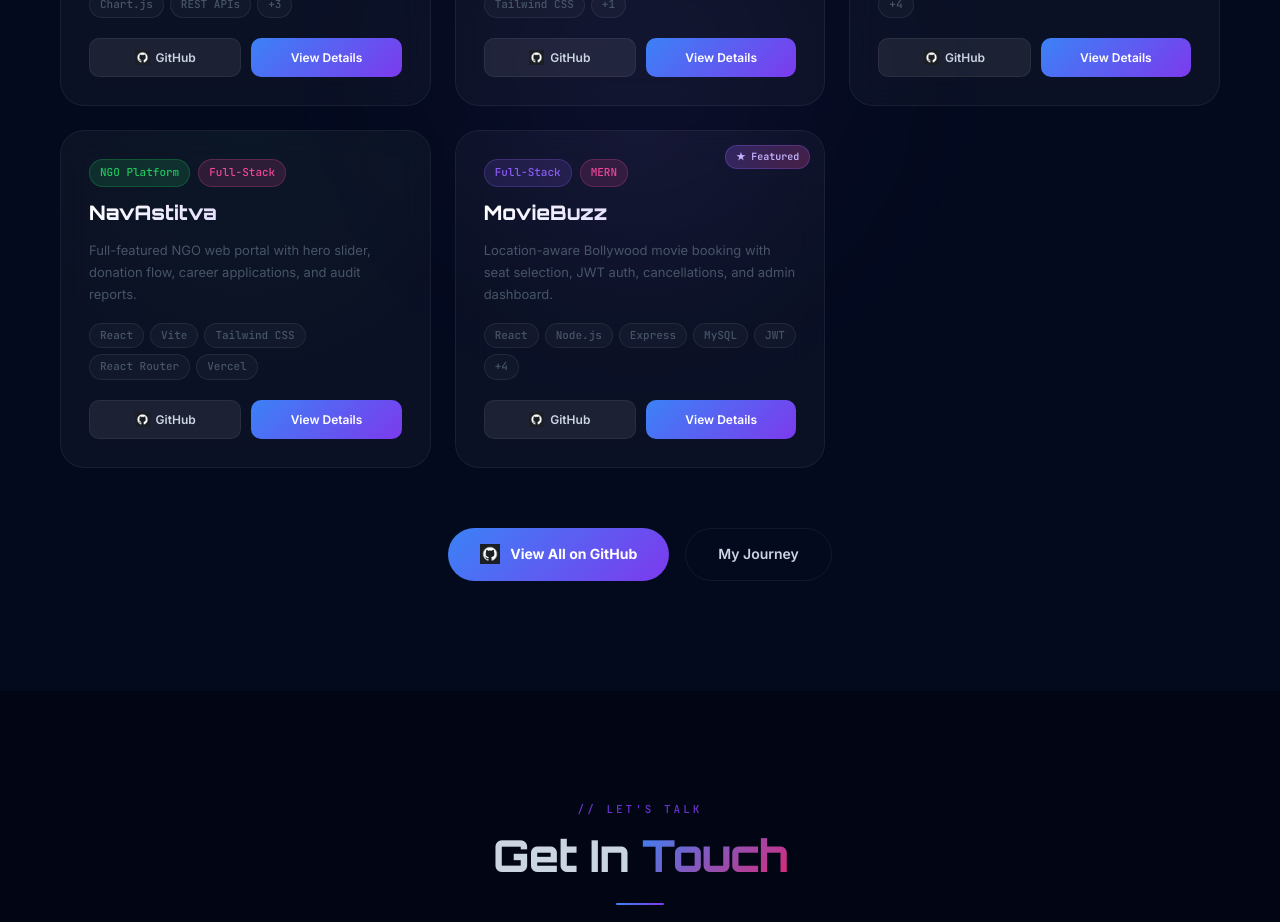
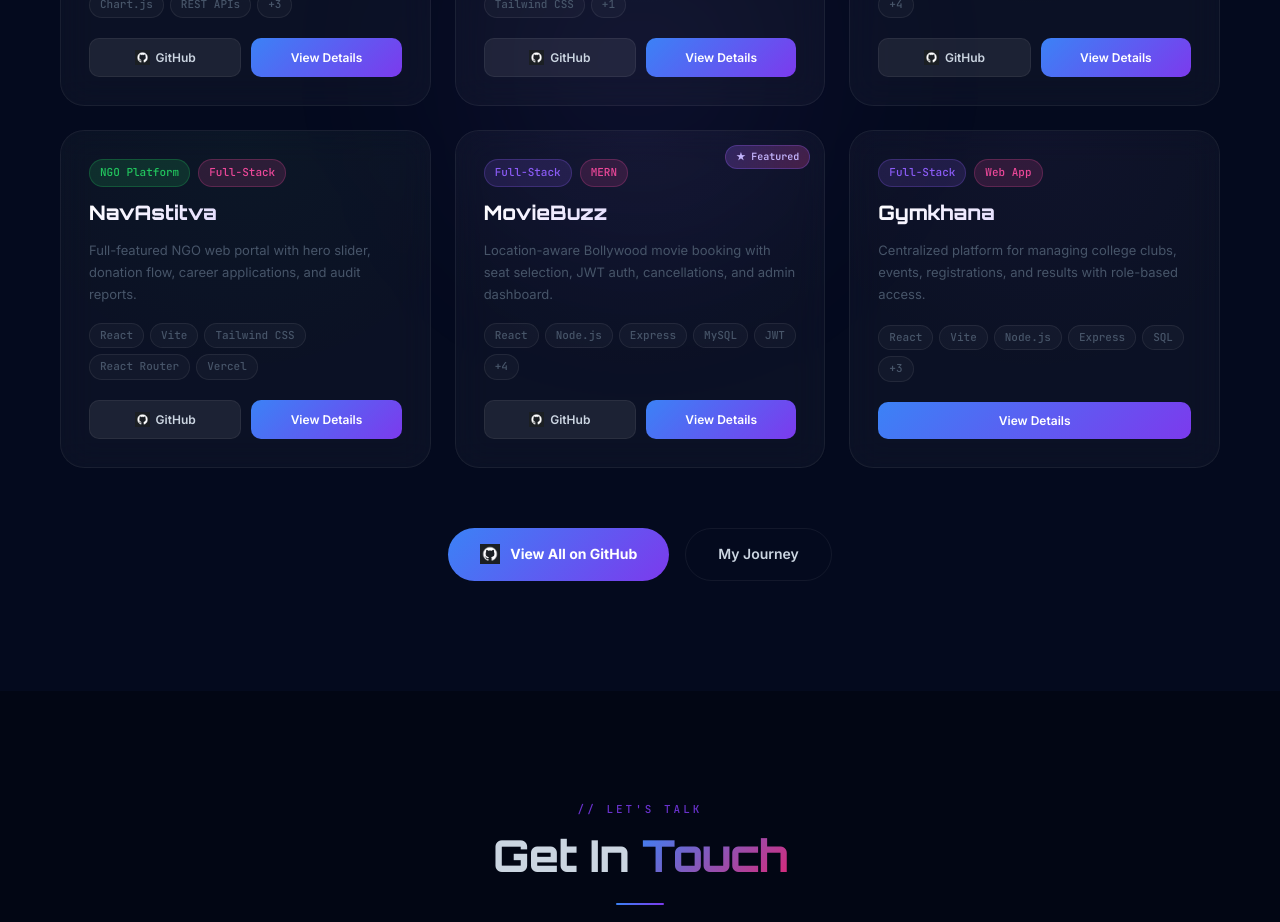
Before and after one commit to hck-anmol/Portfolio_Anmol, a React (Vite) app: page / in a window 1280 px wide. Shown: the part 2860-3782 px from the top of the page. Built offline with nearby package versions, Linux system fonts and the light colour scheme.

Commit message:
Added gymkhana

```diff
--- a/src/data/portfolio.js
+++ b/src/data/portfolio.js
@@ -20,7 +20,7 @@ export const projects = [
       'Multi-junction intelligent signal control',
       'Historical traffic pattern analysis',
     ],
-    tech: ['MERN', 'Real-Time Data','YOLOv8', 'Chart.js', 'REST APIs', 'OpenCV', 'Python', 'Arduino'],
+    tech: ['MERN', 'Real-Time Data', 'YOLOv8', 'Chart.js', 'REST APIs', 'OpenCV', 'Python', 'Arduino'],
     github: 'https://github.com/hck-anmol/TRAFF-IQ',
     live: null,
     featured: false,
@@ -70,7 +70,7 @@ export const projects = [
       'Name Mismatch Protection — Case-insensitive student name matching.',
       'MySQL-Backed Student Records — Stores profiles, grades, and attendance.'
     ],
-    tech: ['MERN Stack', 'React', 'DSA', 'SQL', 'Python', 'Cloud', 'AWS','Pdf-lib', 'mySQL'],
+    tech: ['MERN Stack', 'React', 'DSA', 'SQL', 'Python', 'Cloud', 'AWS', 'Pdf-lib', 'mySQL'],
     github: 'https://github.com/hck-anmol',
     live: null,
     featured: false,
@@ -127,6 +127,40 @@ export const projects = [
     featured: true,
     color: '#8b5cf6',
   },
+  {
+    id: 'gymkhana',
+    emoji: '🏛️',
+    title: 'Gymkhana',
+    subtitle: 'Club & Event Management Platform',
+    type: ['Full-Stack', 'Web App'],
+    typeColors: ['purple', 'pink'],
+    shortDesc: 'Centralized platform for managing college clubs, events, registrations, and results with role-based access.',
+    description:
+      'Gymkhana is a full-stack web application built to streamline club and event management within institutions. It provides role-based dashboards for admins and coordinators to manage clubs, organize events, handle registrations, and publish results, while users can explore activities, register, and track participation through a unified interface.',
+    features: [
+      'Role-based dashboards for Admins and Coordinators',
+      'Club discovery with detailed pages',
+      'Event listing, details, and scheduling system',
+      'User authentication and profile management (Clerk)',
+      'Event registration and participation tracking',
+      'Results publishing and viewing system',
+      'Analytics and statistics dashboard (Stat cards)',
+    ],
+    tech: [
+      'React',
+      'Vite',
+      'Node.js',
+      'Express',
+      'SQL',
+      'Clerk Auth',
+      'PostCSS',
+      'Jest'
+    ],
+    github: null,
+    live: null,
+    featured: false,
+    color: '#a855f7',
+  }
 ];
 
 // ================================================================
@@ -280,18 +314,18 @@ export const journeyPhases = [
 // COLOR MAPS
 // ================================================================
 export const typeColorMap = {
-  blue:   { bg: 'rgba(59,130,246,.15)',  color: '#3b82f6', border: 'rgba(59,130,246,.25)' },
+  blue: { bg: 'rgba(59,130,246,.15)', color: '#3b82f6', border: 'rgba(59,130,246,.25)' },
   purple: { bg: 'rgba(139,92,246,.15)', color: '#8b5cf6', border: 'rgba(139,92,246,.25)' },
-  pink:   { bg: 'rgba(236,72,153,.15)', color: '#ec4899', border: 'rgba(236,72,153,.25)' },
-  cyan:   { bg: 'rgba(6,182,212,.15)',  color: '#06b6d4', border: 'rgba(6,182,212,.25)' },
-  green:  { bg: 'rgba(34,197,94,.15)',  color: '#22c55e', border: 'rgba(34,197,94,.25)' },
-  yellow: { bg: 'rgba(234,179,8,.15)',  color: '#eab308', border: 'rgba(234,179,8,.25)' },
+  pink: { bg: 'rgba(236,72,153,.15)', color: '#ec4899', border: 'rgba(236,72,153,.25)' },
+  cyan: { bg: 'rgba(6,182,212,.15)', color: '#06b6d4', border: 'rgba(6,182,212,.25)' },
+  green: { bg: 'rgba(34,197,94,.15)', color: '#22c55e', border: 'rgba(34,197,94,.25)' },
+  yellow: { bg: 'rgba(234,179,8,.15)', color: '#eab308', border: 'rgba(234,179,8,.25)' },
 };
 
 export const tagColorMap = {
-  blue:   { bg: 'rgba(59,130,246,.1)',  border: 'rgba(59,130,246,.2)',  color: '#3b82f6' },
+  blue: { bg: 'rgba(59,130,246,.1)', border: 'rgba(59,130,246,.2)', color: '#3b82f6' },
   purple: { bg: 'rgba(139,92,246,.1)', border: 'rgba(139,92,246,.2)', color: '#8b5cf6' },
-  pink:   { bg: 'rgba(236,72,153,.1)', border: 'rgba(236,72,153,.2)', color: '#ec4899' },
-  cyan:   { bg: 'rgba(6,182,212,.1)',  border: 'rgba(6,182,212,.2)',  color: '#06b6d4' },
-  green:  { bg: 'rgba(34,197,94,.1)',  border: 'rgba(34,197,94,.2)',  color: '#22c55e' },
+  pink: { bg: 'rgba(236,72,153,.1)', border: 'rgba(236,72,153,.2)', color: '#ec4899' },
+  cyan: { bg: 'rgba(6,182,212,.1)', border: 'rgba(6,182,212,.2)', color: '#06b6d4' },
+  green: { bg: 'rgba(34,197,94,.1)', border: 'rgba(34,197,94,.2)', color: '#22c55e' },
 };
```
